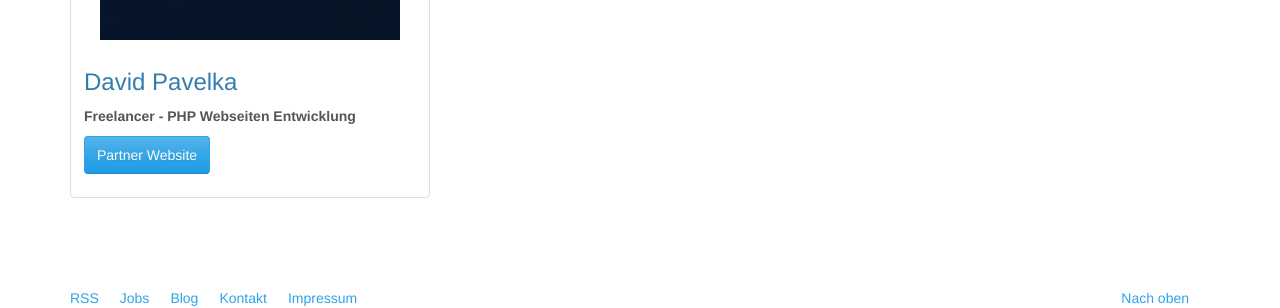
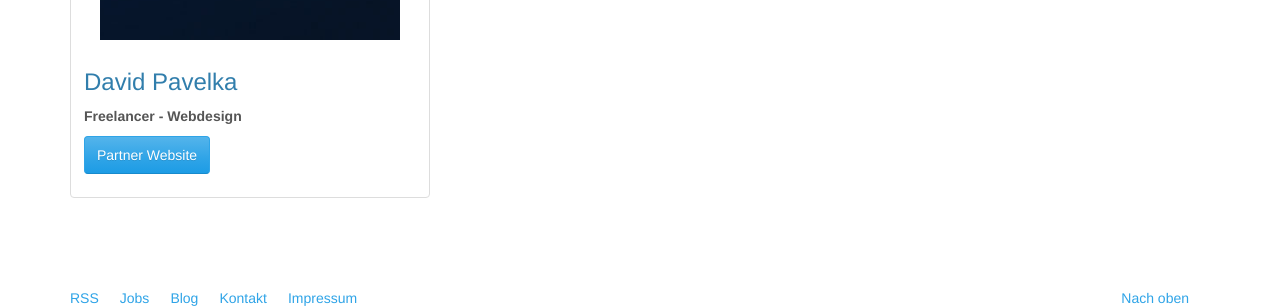
Before and after one commit to Ninevillage/ninevillage.github.io, a Jekyll site: the page built from pages/de/team.html, in a window 1280 px wide. Shown: the part 1474-1782 px from the top of the page. Built offline with Jekyll 4.4.1, drawn with Linux system fonts in a browser that asks for light colours.

Commit message:
update partner info

```diff
--- a/pages/de/partner_shortcuts/davidpavelka.html
+++ b/pages/de/partner_shortcuts/davidpavelka.html
@@ -3,7 +3,7 @@
   <div class="caption">
   <h3>David Pavelka</h3>
   <p>
-    <strong>Freelancer - PHP Webseiten Entwicklung</strong>
+    <strong>Freelancer - Webdesign</strong>
   </p>
   <p>
     <a href="http://davidpavelka.ledec-nad-sazavou.cz/de/2/" class="btn btn-primary" role="button">Partner Website</a>
```
